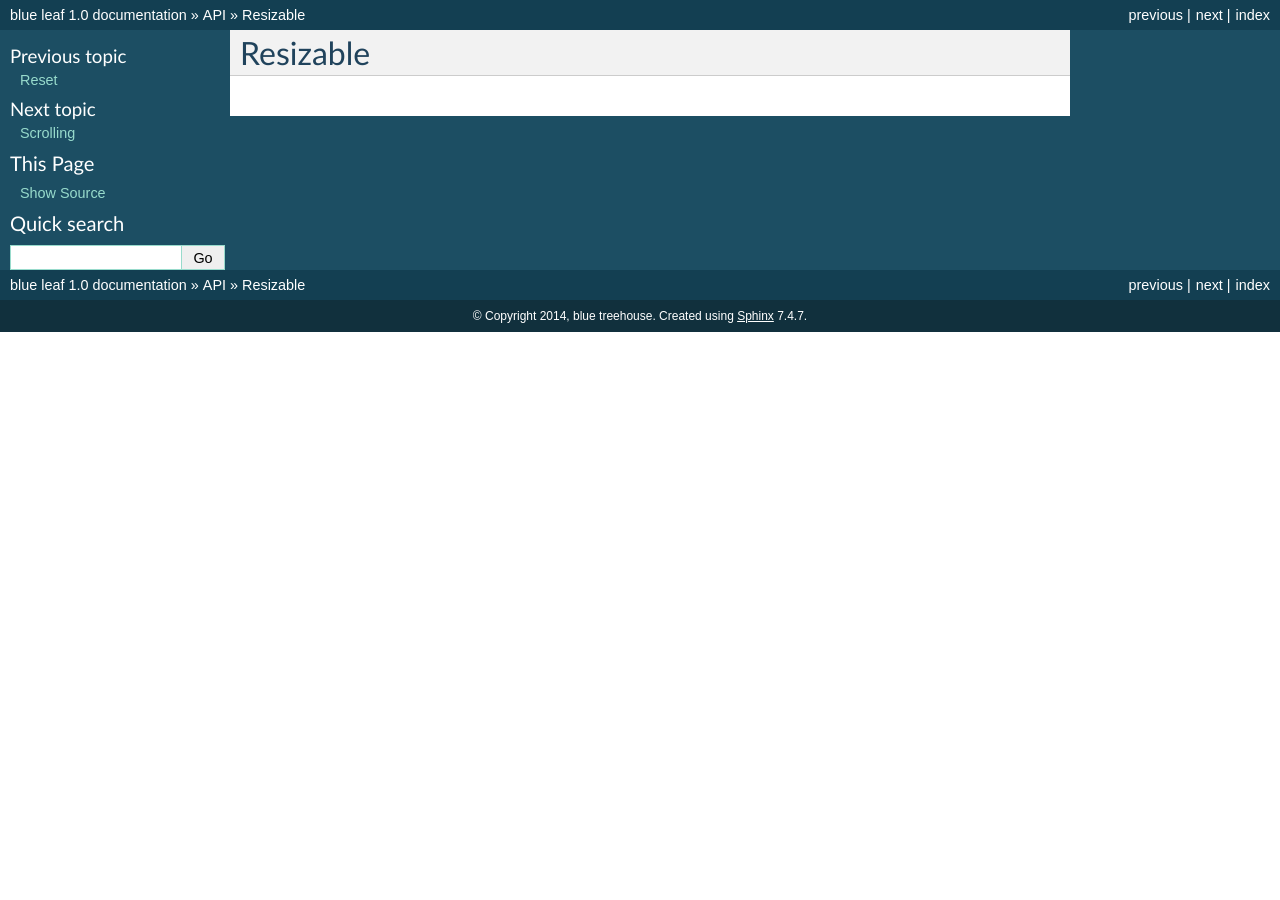
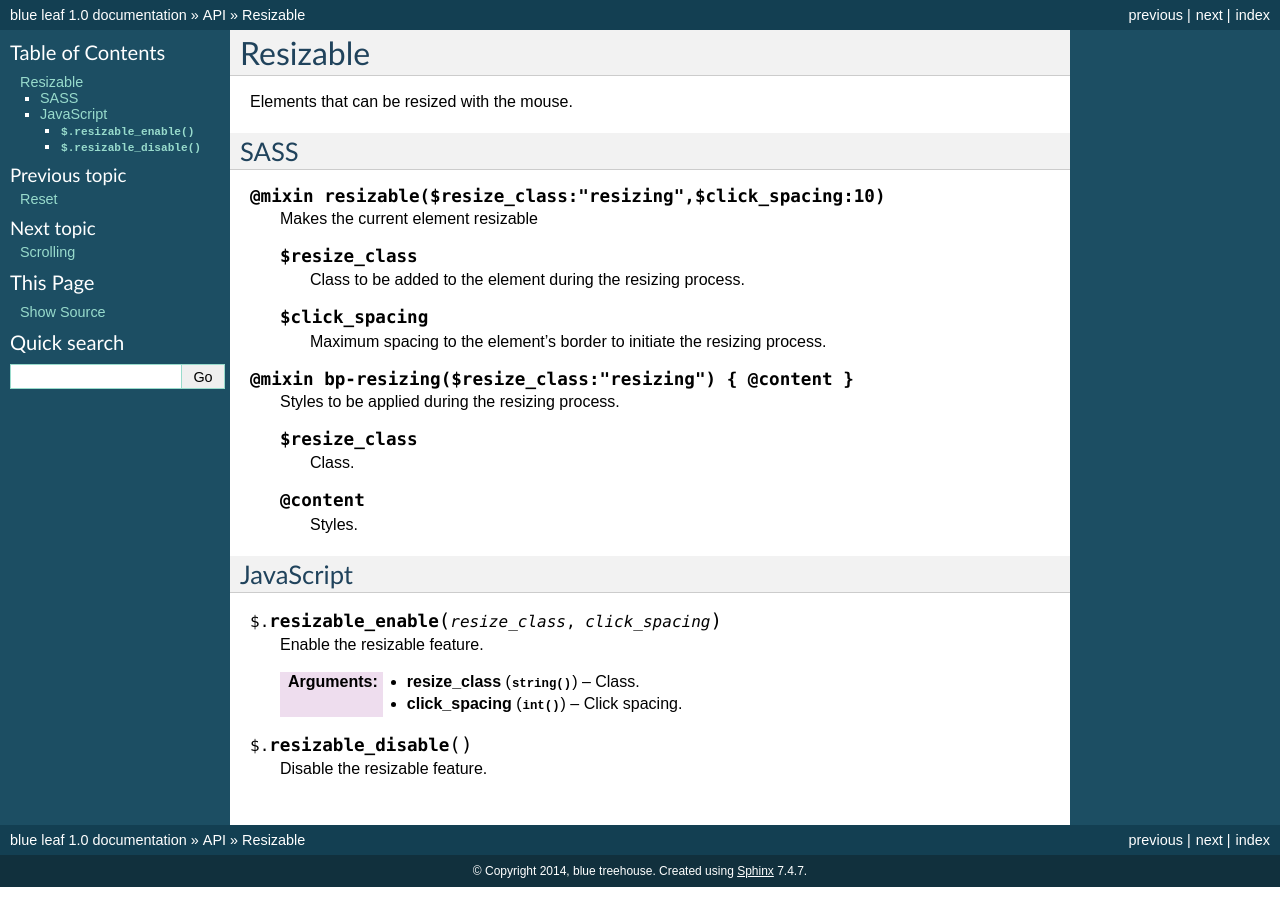
Before and after one commit to derjasper/blue.frontend, a Sphinx documentation site: the page built from public_html/docs/source/api/resizable.rst, in a window 1280 px wide. Built offline with Sphinx 7.4.7, drawn with Linux system fonts in a browser that asks for light colours.

Commit message:
resizable doc

```diff
--- a/public_html/docs/source/api/resizable.rst
+++ b/public_html/docs/source/api/resizable.rst
@@ -1,2 +1,50 @@
 Resizable
 =========
+
+Elements that can be resized with the mouse.
+
+
+SASS
+----
+
+.. describe:: @mixin resizable($resize_class:"resizing",$click_spacing:10)
+
+   Makes the current element resizable
+
+   .. describe:: $resize_class
+
+      Class to be added to the element during the resizing process.
+
+   .. describe:: $click_spacing
+
+      Maximum spacing to the element's border to initiate the resizing process.
+
+
+.. describe:: @mixin bp-resizing($resize_class:"resizing") { @content }
+
+   Styles to be applied during the resizing process.
+
+   .. describe:: $resize_class
+
+      Class.
+
+   .. describe:: @content
+
+      Styles.
+
+
+JavaScript
+----------
+
+.. js:function:: $.resizable_enable(resize_class,click_spacing)
+
+   Enable the resizable feature.
+
+   :param string resize_class: Class.
+
+   :param int click_spacing: Click spacing.
+
+
+.. js:function:: $.resizable_disable()
+
+   Disable the resizable feature.
```
Also changed, not shown: 8 other files.
